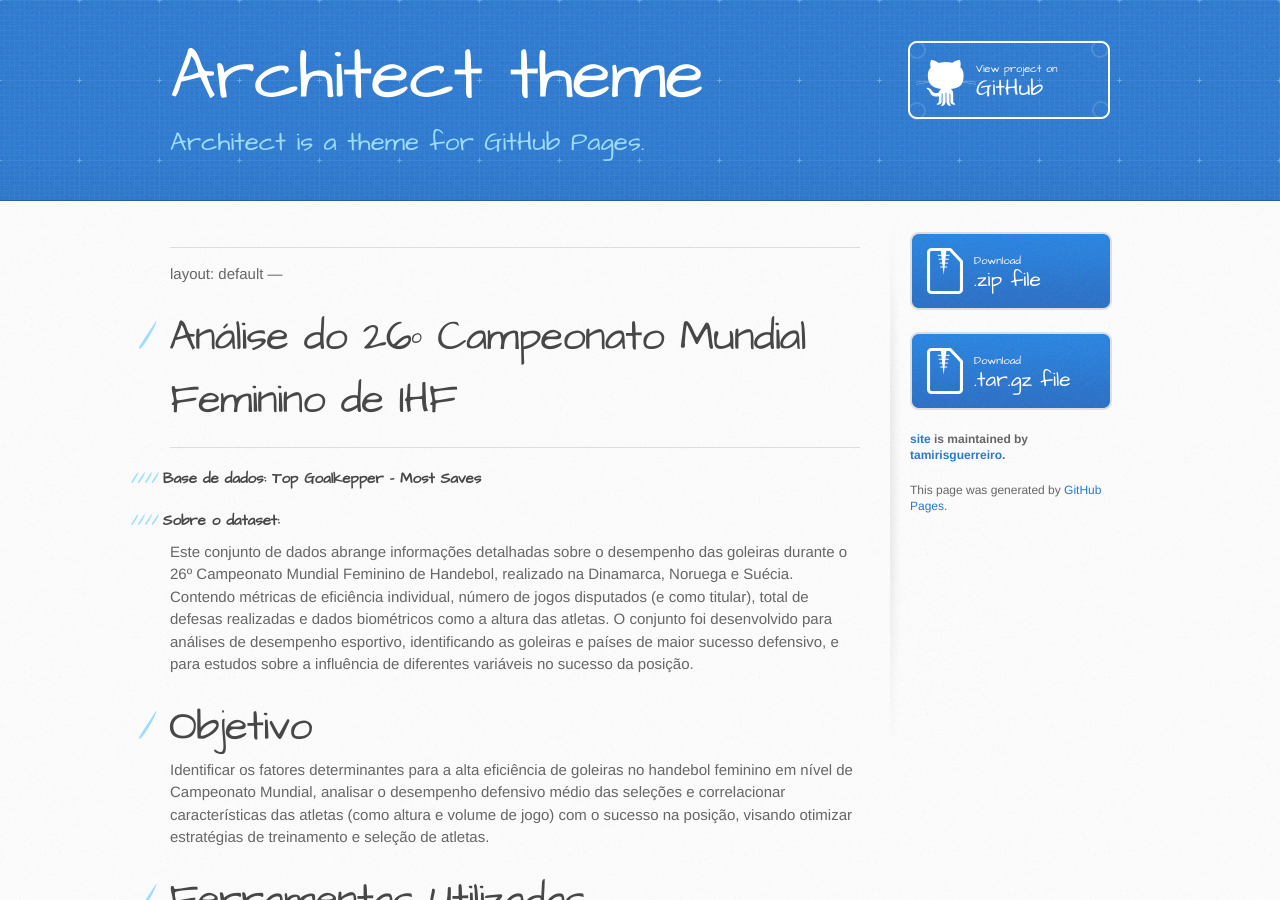
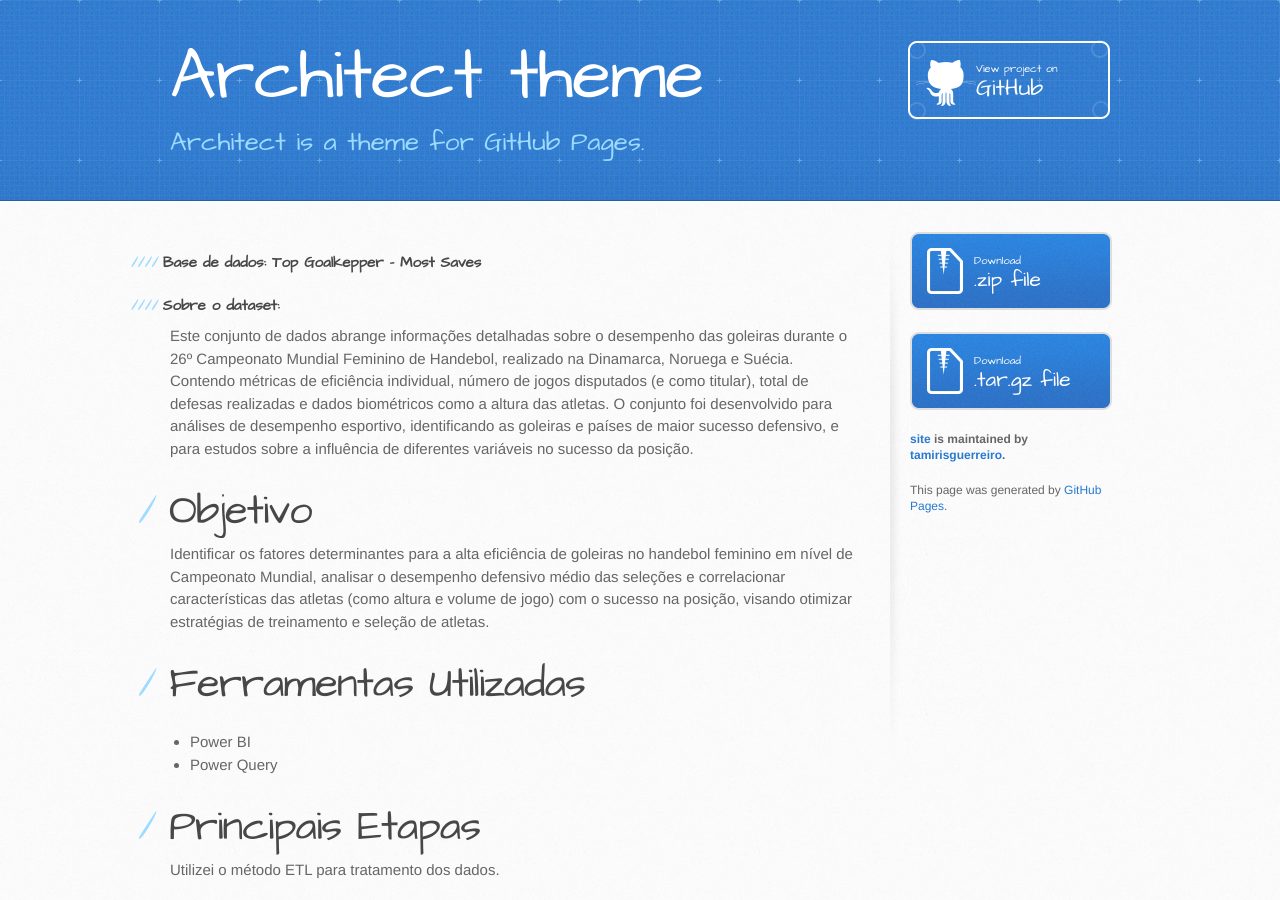
Before and after one commit to tamirisguerreiro/site, a Jekyll site: the page built from 26mundialfeminino.md, in a window 1280 px wide and 900 px high. Built offline with Jekyll 4.4.1, drawn with Linux system fonts in a browser that asks for light colours; our own code applies the rules of GitHub Pages for plain Markdown files.

Commit message:
Update 26mundialfeminino.md

```diff
--- a/26mundialfeminino.md
+++ b/26mundialfeminino.md
@@ -1,9 +1,7 @@
------
-layout: default
+---
+# Análise do 26º Campeonato Mundial Feminino de IHF
 ---
 
-# Análise do 26º Campeonato Mundial Feminino de IHF
--------
 #### Base de dados: Top Goalkepper - Most Saves
 
 #### Sobre o dataset:
```
